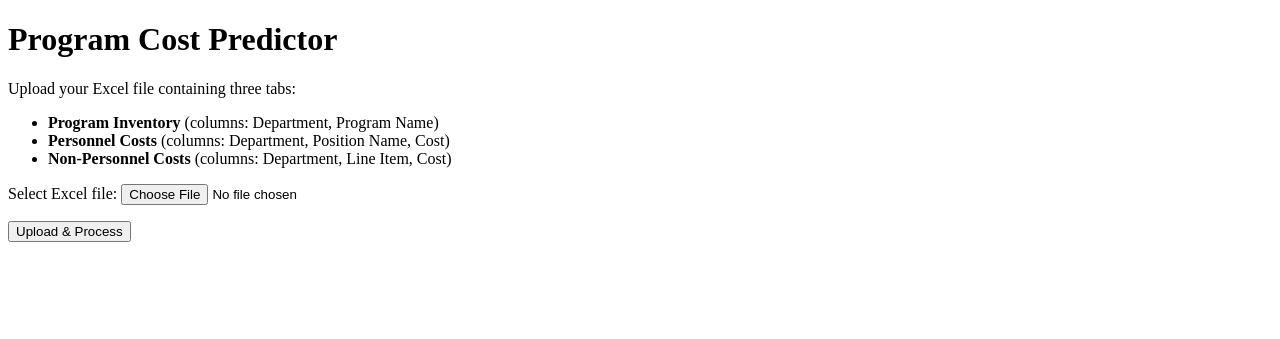
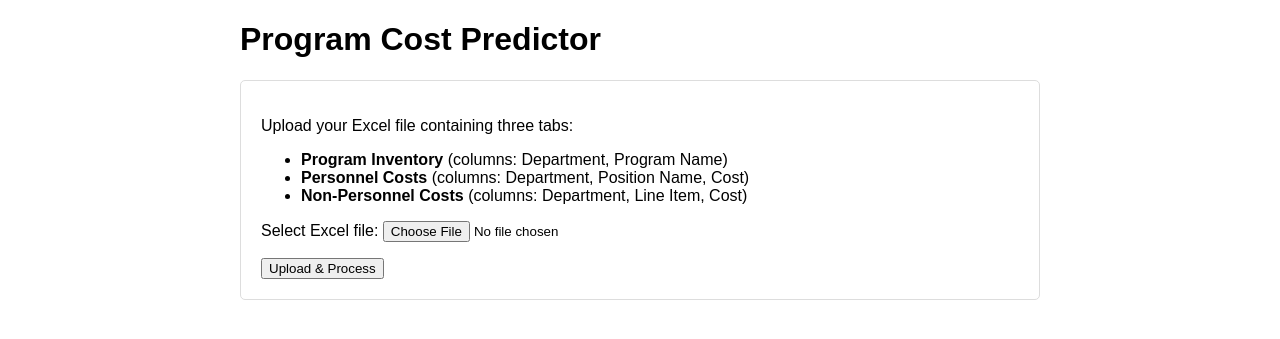
Before and after one commit to CFabianPBB/program_cost_predictor, a Flask app: page / in a window 1280 px wide. Shown: the top 339 px of the page. Run offline with Flask 3, Linux system fonts and the light colour scheme.

Commit message:
updated index.html

```diff
--- a/templates/index.html
+++ b/templates/index.html
@@ -3,18 +3,34 @@
 <head>
     <meta charset="UTF-8">
     <title>Program Cost Predictor</title>
+    <style>
+        body {
+            font-family: Arial, sans-serif;
+            max-width: 800px;
+            margin: 20px auto;
+            padding: 0 20px;
+        }
+        .upload-form {
+            margin: 20px 0;
+            padding: 20px;
+            border: 1px solid #ddd;
+            border-radius: 5px;
+        }
+    </style>
 </head>
 <body>
     <h1>Program Cost Predictor</h1>
+    <div class="upload-form">
+        <form action="/upload" method="POST" enctype="multipart/form-data">
             <p>Upload your Excel file containing three tabs:</p>
             <ul>
                 <li><strong>Program Inventory</strong> (columns: Department, Program Name)</li>
                 <li><strong>Personnel Costs</strong> (columns: Department, Position Name, Cost)</li>
                 <li><strong>Non-Personnel Costs</strong> (columns: Department, Line Item, Cost)</li>
             </ul>
-    <form action="/upload" method="POST" enctype="multipart/form-data">
             <p>Select Excel file: <input type="file" name="excel_file" accept=".xlsx"></p>
-        <button type="submit">Upload &amp; Process</button>
+            <button type="submit">Upload & Process</button>
         </form>
+    </div>
 </body>
 </html>
```
Lines whose indentation alone changed are shown as unchanged.
